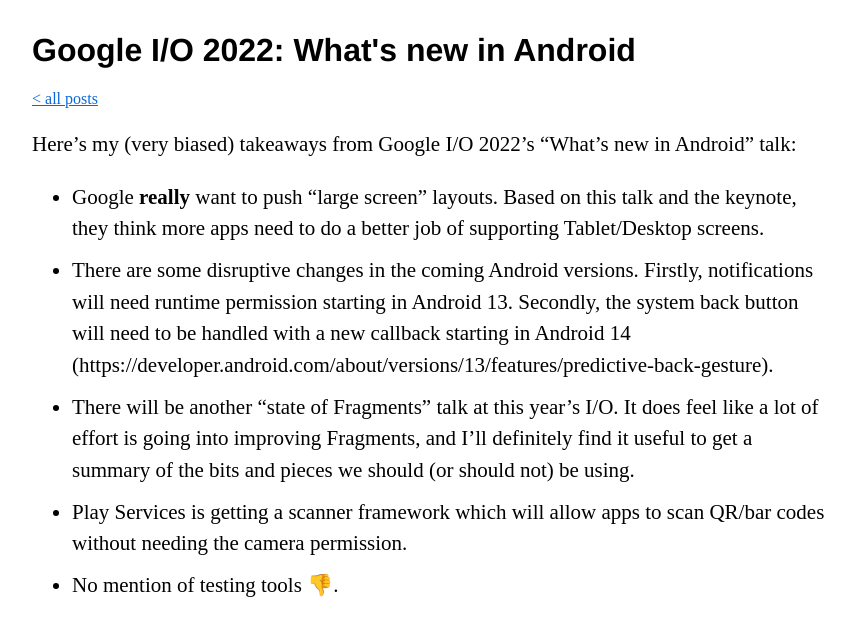
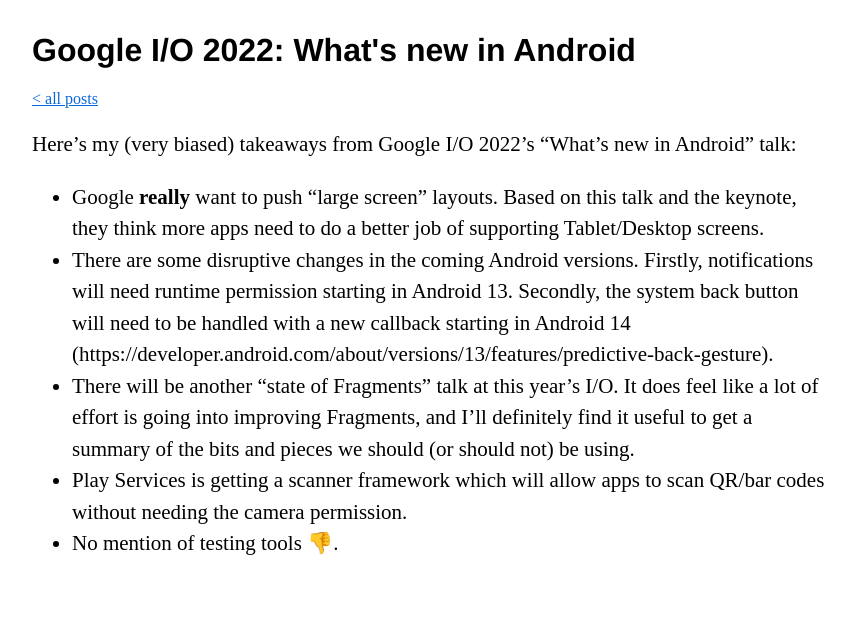
Before and after one commit to seadowg/seadowg.github.com, a Jekyll site: the page built from _posts/2022-05-11-whats-new-in-android-2022.md, in a window 1280 px wide. Shown: the top 636 px of the page, without its empty margins (208-1063 px from the left). Built offline with Jekyll 4.4.1, drawn with Linux system fonts in a browser that asks for light colours.

Commit message:
Remove extra spacing from list items

```diff
--- a/_layouts/post.html
+++ b/_layouts/post.html
@@ -44,10 +44,6 @@
 
       .contents h1 {
         margin-top: 1.2em;
-      }
-
-      .contents li {
-        margin-top: 0.5em
       }
 
       code.highlighter-rouge {
```
